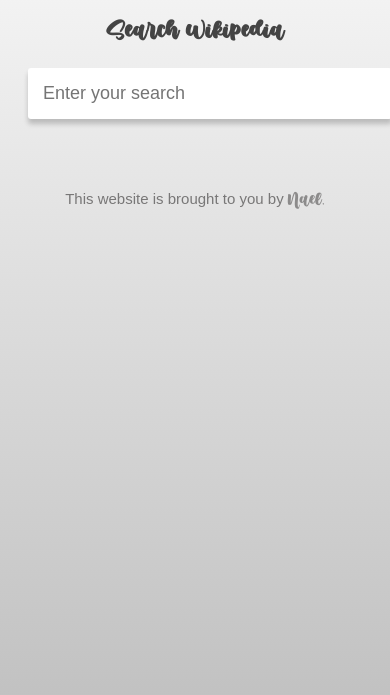
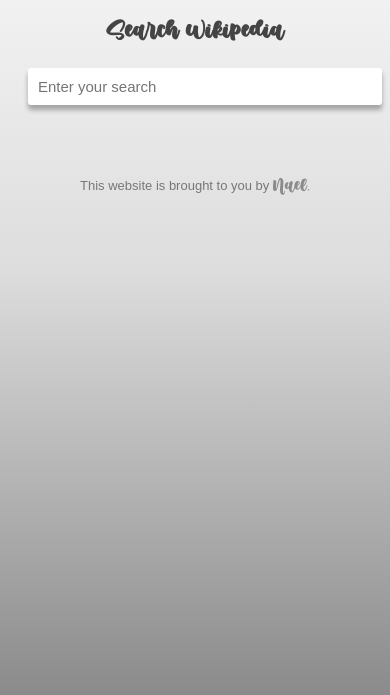
Before and after one commit to NaelJL/Wiki_Api, a plain HTML site: page index.html in a window 390 px wide. Shown: the part 181-876 px from the top of the page. Drawn offline with Linux system fonts and the light colour scheme.

Commit message:
responsive

```diff
--- a/style.css
+++ b/style.css
@@ -11,7 +11,7 @@
 }
 body {
   min-height: 100vh;
-  background-image: linear-gradient(white, silver);
+  background-image: linear-gradient(white, rgb(221, 221, 221), rgb(134, 134, 134));
   font-family: Arial, Helvetica, sans-serif;
   padding: clamp(20px, 5vw, 50px) 20px 20px;
 }
@@ -30,17 +30,17 @@
 }
 form {
   max-width: 800px;
-  margin: 0 auto 30px;
+  margin: auto auto;
 }
 input {
   display: block;
   width: 100%;
   margin: 0 auto;
-  padding: 15px;
-  font-size: 18px;
+  padding: 10px;
+  font-size: clamp(15px, 3vw, 20px);
   border: none;
   border-radius: 3px;
-  box-shadow: 0 5px 5px rgba(0,0,0,0.2);
+  box-shadow: 0 5px 5px rgba(0,0,0,0.3);
 }
 .error-msg {
   text-align: center;
@@ -94,7 +94,7 @@
 }
 footer {
   text-align: center;
-  font-size: 15px;
+  font-size: clamp(13px, 3vw, 15px);
   margin-top: 50px;
   color:rgb(120, 119, 119);
 }
@@ -102,7 +102,8 @@
   text-decoration: none;
   color: rgb(140, 139, 139);
   font-family: 'Muthiara';
+  font-size: clamp(15px, 3vw, 17px);
 }
 footer a:hover {
-  text-shadow: 1px 1px 1px silver;
+  text-shadow: 1px 1px 1px rgb(255, 253, 253);
 }
```
